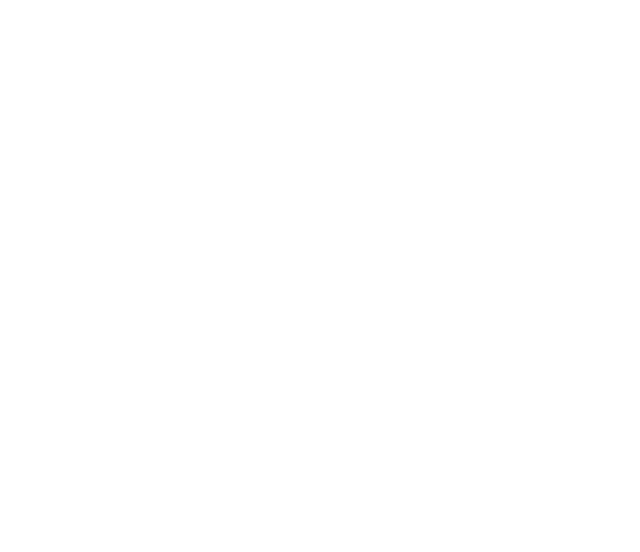
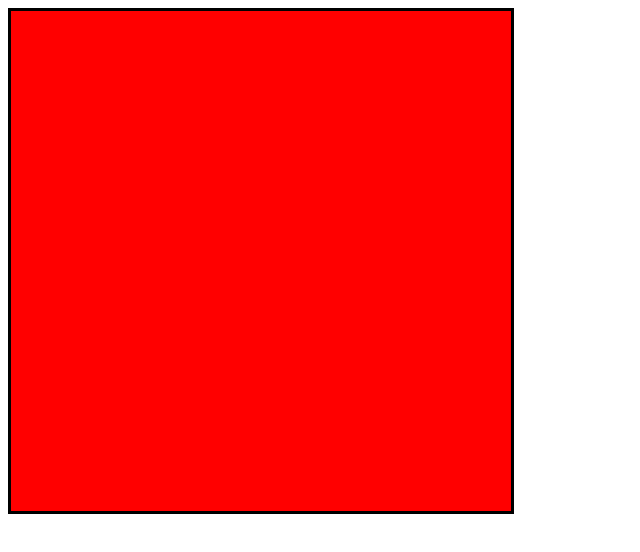
Before and after one commit to lw-a/sketchbook, a plain HTML site: page index.html in a window 1280 px wide. Shown: the whole page, without its empty margins (0-640 px from the left). Drawn offline with Linux system fonts and the light colour scheme.

Commit message:
Generate grid with js

```diff
--- a/index.html
+++ b/index.html
@@ -10,6 +10,8 @@
     <title>Sketchbook</title>
 </head>
 <body>
+    <div id="pad">
 
+    </div>
 </body>
 </html>
--- a/script.js
+++ b/script.js
@@ -0,0 +1,20 @@
+let padSize = 500;
+
+function makeGrid(size) {
+
+    let cellSize = padSize / size;
+
+    for (var i = 0; i < size; i++) {
+        const row = document.createElement("div");
+        for (var j = 0; j < size; j++) {
+            const cell = document.createElement("div");
+            cell.classList.add("cell");
+            cell.style.cssText = `height: ${cellSize}px; width: ${cellSize}px; background: red;`;
+            row.appendChild(cell);
+        }
+        document.getElementById("pad").appendChild(row);
+
+    }
+}
+
+makeGrid(16);
--- a/style.css
+++ b/style.css
@@ -0,0 +1,9 @@
+#pad {
+width: 500px;
+height: 500px;
+
+display: flex;
+border-style: solid;
+
+
+}
```
